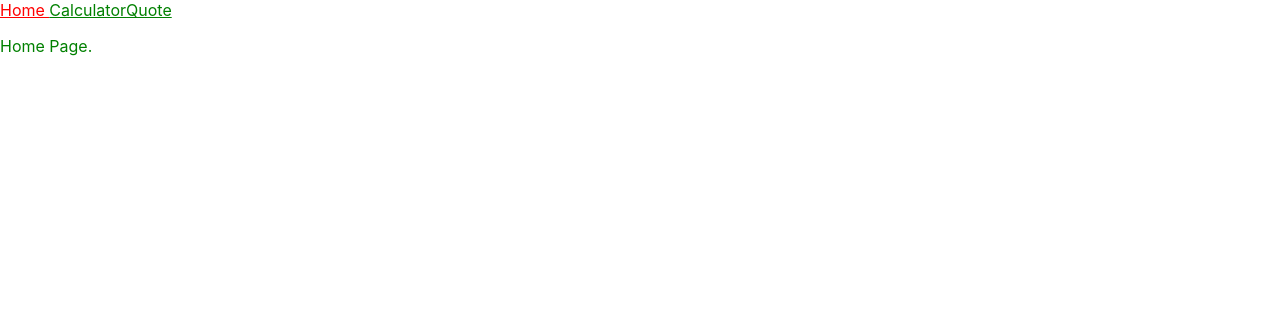
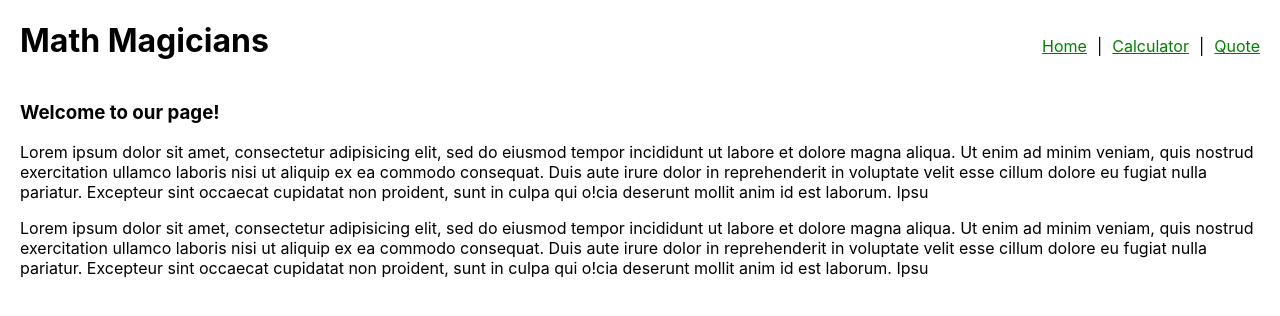
Before and after one commit to Samitti/Math-magicians-website, a React app: page / in a window 1280 px wide. Built offline with nearby package versions, Linux system fonts and the light colour scheme.

Commit message:
add styling to all the three pages

```diff
--- a/package.json
+++ b/package.json
@@ -42,7 +42,7 @@
     "babel-eslint": "^10.1.0",
     "eslint": "^7.11.0",
     "eslint-config-airbnb": "^18.1.0",
-    "eslint-plugin-import": "^2.22.1",
+    "eslint-plugin-import": "^2.20.2",
     "eslint-plugin-jsx-a11y": "^6.2.3",
     "eslint-plugin-react": "^7.20.6",
     "eslint-plugin-react-hooks": "^2.5.1",
--- a/src/App.css
+++ b/src/App.css
@@ -1,7 +1,6 @@
 .App {
   text-align: center;
   width: 700px;
-  margin: auto;
 }
 
 .App-header {
@@ -14,3 +13,9 @@
   margin-bottom: 0;
   margin-top: 2px;
 }
+
+.calcContainer {
+  display: flex;
+  justify-content: space-between;
+  padding: 0 20px 0 20px;
+}
--- a/src/components/App.js
+++ b/src/components/App.js
@@ -24,10 +24,12 @@ class App extends Component {
     const { next, total } = this.state;
     const result = next || total || '0';
     return (
-      <div className="App">
-        <h1 className="App-header">Calculator</h1>
-        <Display result={result} />
-        <ButtonPannel clickHandler={this.handleClick} />
+      <div className="calcContainer">
+        <h2>Let’s do some math!</h2>
+        <div className="App">
+          <Display result={result} />
+          <ButtonPannel clickHandler={this.handleClick} />
+        </div>
       </div>
     );
   }
--- a/src/components/Home.js
+++ b/src/components/Home.js
@@ -1,14 +1,23 @@
-const Home = () => {
-  const styles = {
-    color: 'green',
-  };
-  return (
-    <div>
-      <p style={styles}>
-        Home Page.
-      </p>
-    </div>
-  );
-};
+const Home = () => (
+  <div className="homeContainer">
+    <h3>Welcome to our page!</h3>
+    <p>
+      Lorem ipsum dolor sit amet, consectetur adipisicing elit, sed do eiusmod tempor incididunt
+      ut labore et dolore magna aliqua. Ut      enim ad minim veniam, quis nostrud exercitation
+      ullamco laboris nisi ut aliquip ex ea commodo consequat. Duis aute irure dolor in
+      reprehenderit in voluptate velit esse cillum dolore eu fugiat nulla pariatur. Excepteur
+      sint occaecat cupidatat non proident, sunt in culpa qui o!cia deserunt mollit anim id est
+      laborum. Ipsu
+    </p>
+    <p>
+      Lorem ipsum dolor sit amet, consectetur adipisicing elit, sed do eiusmod tempor incididunt
+      ut labore et dolore magna aliqua. Ut enim ad minim veniam, quis nostrud exercitation
+      ullamco laboris nisi ut aliquip ex ea commodo consequat. Duis aute irure dolor in
+      reprehenderit in voluptate velit esse cillum dolore eu fugiat nulla pariatur. Excepteur
+      sint occaecat cupidatat non proident, sunt in culpa qui o!cia deserunt mollit anim id est
+      laborum. Ipsu
+    </p>
+  </div>
+);
 
 export default Home;
--- a/src/components/Navbar.js
+++ b/src/components/Navbar.js
@@ -1,15 +1,23 @@
 import React from 'react';
-import {Link} from 'react-router-dom';
+import { Link } from 'react-router-dom';
+import './style.css';
 
-function Navbar() {
+const Navbar = () => {
   const styles = {
-    color: 'green'
-  }
+    color: 'green',
+  };
   return (
-    <div>
-      <Link to='/' style={{color: 'red'}} >Home </Link>
-      <Link to='/App' style={styles} >Calculator</Link>
-      <Link to='/Quate' style={styles} >Quote</Link>
+    <div className="topAll">
+      <h1>
+        Math Magicians
+      </h1>
+      <nav className="navLink">
+        <p><Link to="/" style={styles}>Home</Link></p>
+        <p className="linkSplit">|</p>
+        <p><Link to="/App" style={styles}>Calculator</Link></p>
+        <p className="linkSplit">|</p>
+        <p><Link to="/Quote" style={styles}>Quote</Link></p>
+      </nav>
     </div>
   );
 };
--- a/src/components/Quote.js
+++ b/src/components/Quote.js
@@ -1,13 +1,10 @@
-import React from 'react';
-
-const Quote = () => {
-  return (
-    <div>
-      <p>Mathematics is not about numbers, equations, computations,
-        or algorithms: it is about understanding. –William Paul Thurston
-      </p>
-    </div>
-  );
-};
+const Quote = () => (
+  <div className="quoteContainer">
+    <h2>
+      Mathematics is not about numbers, equations, computations,
+      or algorithms: it is about understanding. –William Paul Thurston
+    </h2>
+  </div>
+);
 
 export default Quote;
--- a/src/components/Routes.js
+++ b/src/components/Routes.js
@@ -10,7 +10,7 @@ const Routes = () => (
     <Navbar />
     <Switch>
       <Route exact path="/" component={Home} />
-      <Route exact path="/Calculator" component={App} />
+      <Route exact path="/App" component={App} />
       <Route exact path="/Quote" component={Quote} />
     </Switch>
   </BrowserRouter>
--- a/src/components/style.css
+++ b/src/components/style.css
@@ -28,3 +28,26 @@ button {
   justify-content: flex-end;
   margin-top: 0;
 }
+
+.topAll {
+  display: flex;
+  justify-content: space-between;
+  align-items: baseline;
+  padding: 0 20px 0 20px;
+}
+
+.navLink {
+  display: flex;
+}
+
+.linkSplit {
+  padding: 0 10px 0 10px;
+}
+
+.homeContainer {
+  padding: 0 20px 0 20px;
+}
+
+.quoteContainer {
+  padding: 0 100px 0 100px;
+}
```
Also changed, not shown: 2 other files.
